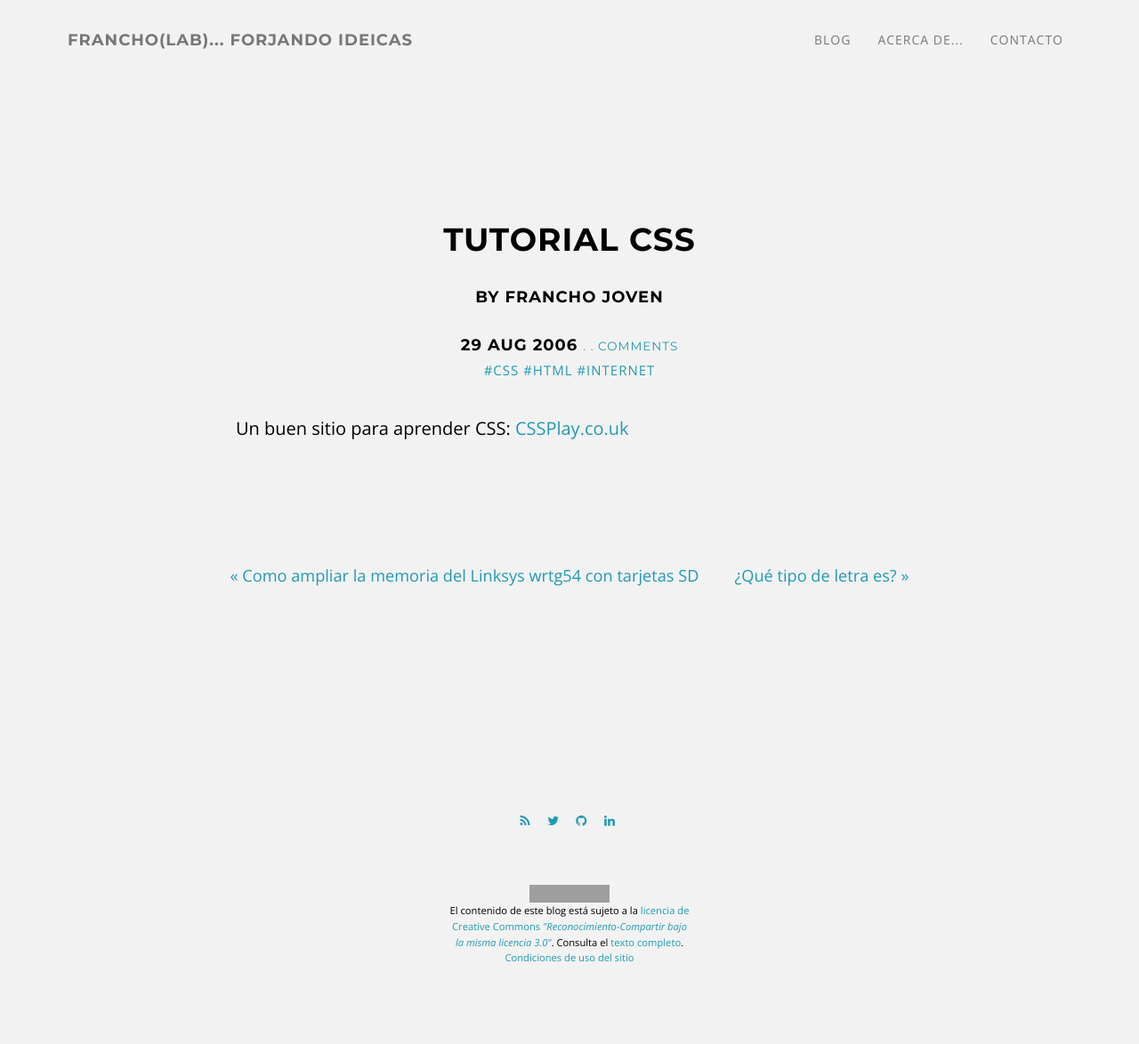
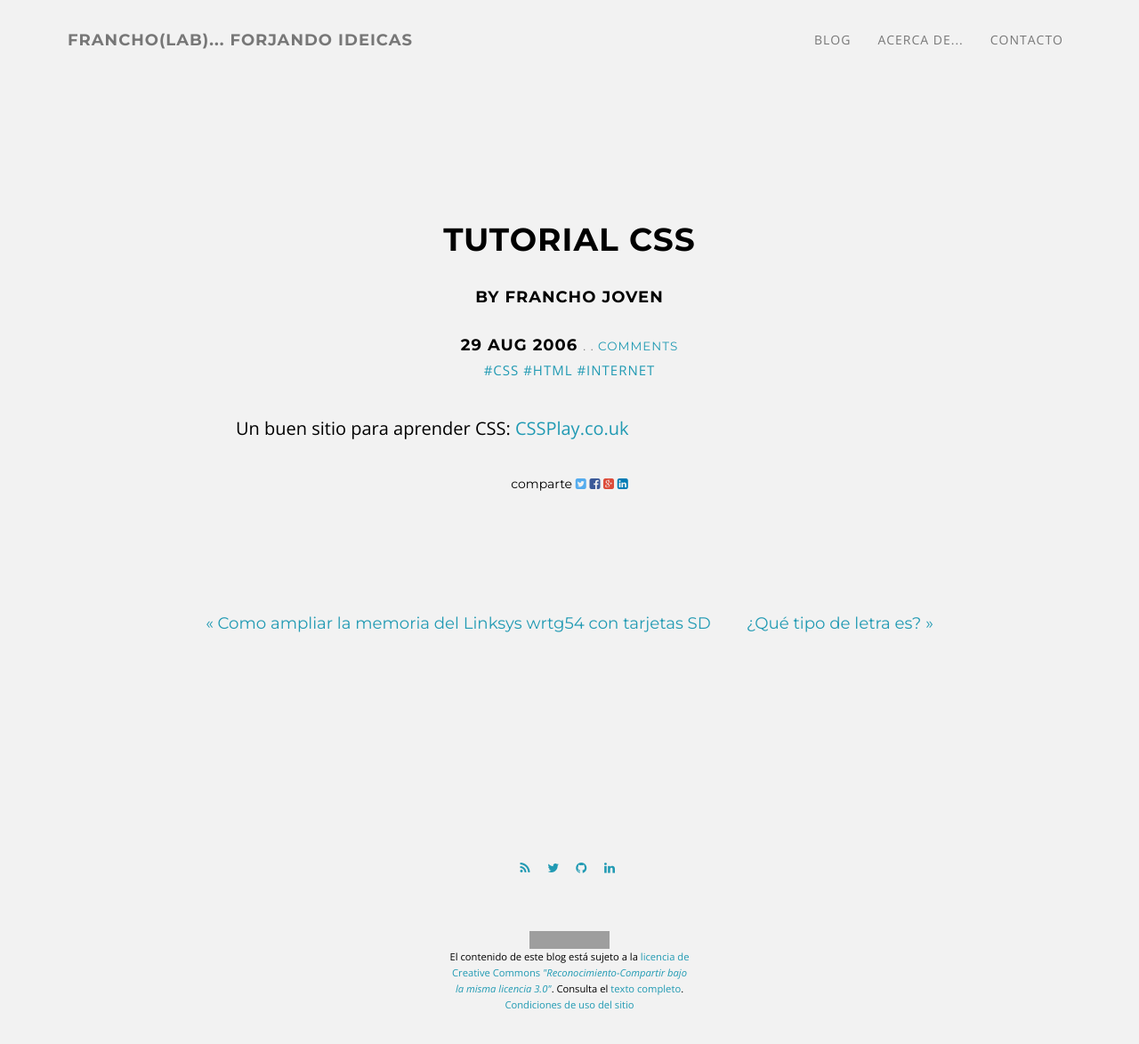
Before and after one commit to francho/francho.github.io, a Jekyll site: the page built from _posts/2006-08-29-tutorial-css.html, in a window 1280 px wide and 1285 px high. Shown: the top 1174 px of the window at 89% size. Built offline with Jekyll 4.4.1, drawn with Linux system fonts in a browser that asks for light colours; comment, search, counter and statistics services are not loaded; grey boxes are pictures that could not be loaded.

Commit message:
Share buttons without external dependencies into post

```diff
--- a/_config.yml
+++ b/_config.yml
@@ -32,10 +32,6 @@ paginate: 15
 paginate_path: "blog/page:num"
 
 post-preview-words: 128
-
-fb-share: true
-twitter-share: true
-reddit-share: false
 
 # Career variables
 
--- a/_includes/js.html
+++ b/_includes/js.html
@@ -22,23 +22,6 @@
 {% endif %}
 
 {% if page.section-type == "post" %}
-
-  <!-- Share buttons -->
-
-  {% if site.twitter-share %}
-    <script>!function(d,s,id){var js,fjs=d.getElementsByTagName(s)[0],p=/^http:/.test(d.location)?'http':'https';if(!d.getElementById(id)){js=d.createElement(s);js.id=id;js.src=p+'://platform.twitter.com/widgets.js';fjs.parentNode.insertBefore(js,fjs);}}(document, 'script', 'twitter-wjs');</script>
-  {% endif %}
-
-  {% if site.fb-share %}
-    <div id="fb-root"></div>
-    <script>(function(d, s, id) {
-    var js, fjs = d.getElementsByTagName(s)[0];
-    if (d.getElementById(id)) return;
-    js = d.createElement(s); js.id = id;
-    js.src = "//connect.facebook.net/en_US/sdk.js#xfbml=1&version=v2.3";
-    fjs.parentNode.insertBefore(js, fjs);
-    }(document, 'script', 'facebook-jssdk'));</script>
-  {% endif %}
 
   <!-- Disqus -->
 
--- a/_includes/share.html
+++ b/_includes/share.html
@@ -1,22 +1,17 @@
-<div>
-{% if site.fb-share %}
-  <div style="float:left; padding: 0 5px; vertical-align:top">
-    <div class="fb-share-button" data-href="{{ site.url }}{{ page.url }}" data-layout="button_count"></div>
-  </div>
-{% endif %}
+<div class="social-share">
+  {% capture url %}{{ site.url }}{{ page.url }}{% endcapture %}
+  comparte
+  <a class="social-share-element" id="social-twitter" href="https://twitter.com/intent/tweet?text={{ page.title }}&url={{ url }}&via=francholab&hashtags={{ tagStr }}" target="_blank" title="Share this post on Twitter">
+    <i class="fa fa-twitter-square"></i>
+  </a>
+  <a class="social-share-element" id="social-facebook" href="https://www.facebook.com/sharer/sharer.php?t={{ page.title }}&u={{ url }}" target="_blank" title="Share this post on Facebook">
+    <i class="fa fa-facebook-square"></i>
+  </a>
+  <a class="social-share-element" id="social-google" href="https://plus.google.com/share?url={{ site.url }}{{ page.url }}" target="_blank" title="Share this post on Google Plus">
+    <i class="fa fa-google-plus-square"></i>
+  </a>
+  <a class="social-share-element" id="social-linkedin" href="http://www.linkedin.com/shareArticle?mini=true&title={{ page.title }}&url={{ url }}&source=http%3a%2f%2ffrancho.org" target="_blank" title="Share this post on LinkedIn">
+    <i class="fa fa-linkedin-square"></i>
+  </a>
 
-{% if site.twitter-share %}
-  <div style="float:left; padding: 0 5px; vertical-align:top">
-    <a href="https://twitter.com/share" class="twitter-share-button" data-url="{{ site.url }}{{ page.url }}" data-text="{{ page.title }} {% for tag in page.tags%}#{{ tag }} {% endfor %}"></a>
 </div>
-{% endif %}
-
-{% if site.reddit-share %}
-  <div style="float:left; padding: 0 5px; vertical-align:top">
-    <script type="text/javascript">reddit_newwindow='1'</script>
-    <script type="text/javascript">reddit_title='{{ page.title }}'</script>
-    <script type="text/javascript">reddit_url='{{ site.url }}/{{ page.url }}'</script>
-    <script type="text/javascript" src="//www.redditstatic.com/button/button1.js"></script>
-  </div>
-{% endif %}
-</div>
--- a/_sass/_francho.scss
+++ b/_sass/_francho.scss
@@ -399,3 +399,34 @@ body {
     font-size: 1.3em;
   }
 }
+
+.social-share, .next, .prev {
+  font-family: "Montserrat", "Helvetica Neue", Helvetica, Arial, sans-serif;
+  font-size: 1em;
+};
+
+.social-share {
+  text-align: center;
+  padding-bottom: 30px;
+
+  .fa-twitter-square {
+    color: #55acee;
+  }
+  .fa-facebook-square {
+    color: #3b5998;
+  }
+  .fa-google-plus-square {
+    color: #dd4b39
+  }
+  .fa-linkedin-square {
+    color: #007bb5;
+  }
+
+  .social-share-element {
+    transition: all .3s ease-in-out;
+  }
+
+  .social-share-element:hover {
+    font-size: 2em;
+  }
+}
```
